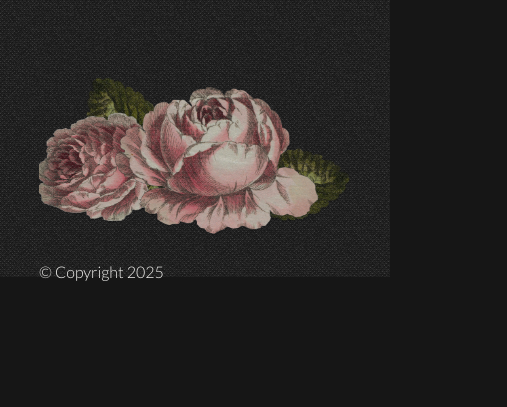
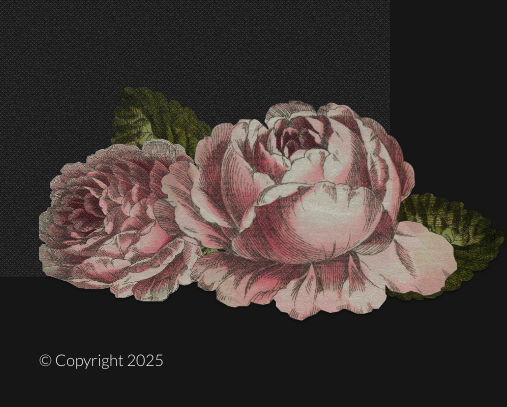
Before and after one commit to NaotoIsayama/naoto-isayama-website, a website built with Vite: page naotoisayama/index.html in a window 390 px wide. Shown: the part 567-974 px from the top of the page, 507 px wide, since content can reach past the window. Before the commit the page ends 914 px from the top, so only its background shows below. Built offline with nearby package versions, Linux system fonts and the light colour scheme; a web font is replaced by a local one; what @barba/core would draw is missing.

Commit message:
bigger flowers

```diff
--- a/naotoisayama/src/styles/styles.css
+++ b/naotoisayama/src/styles/styles.css
@@ -554,7 +554,7 @@ footer p {
 
     #flower-image {
         position: relative;
-        width: 100%;
+        width: 150%;
     }
 
     .image-blur {
```
